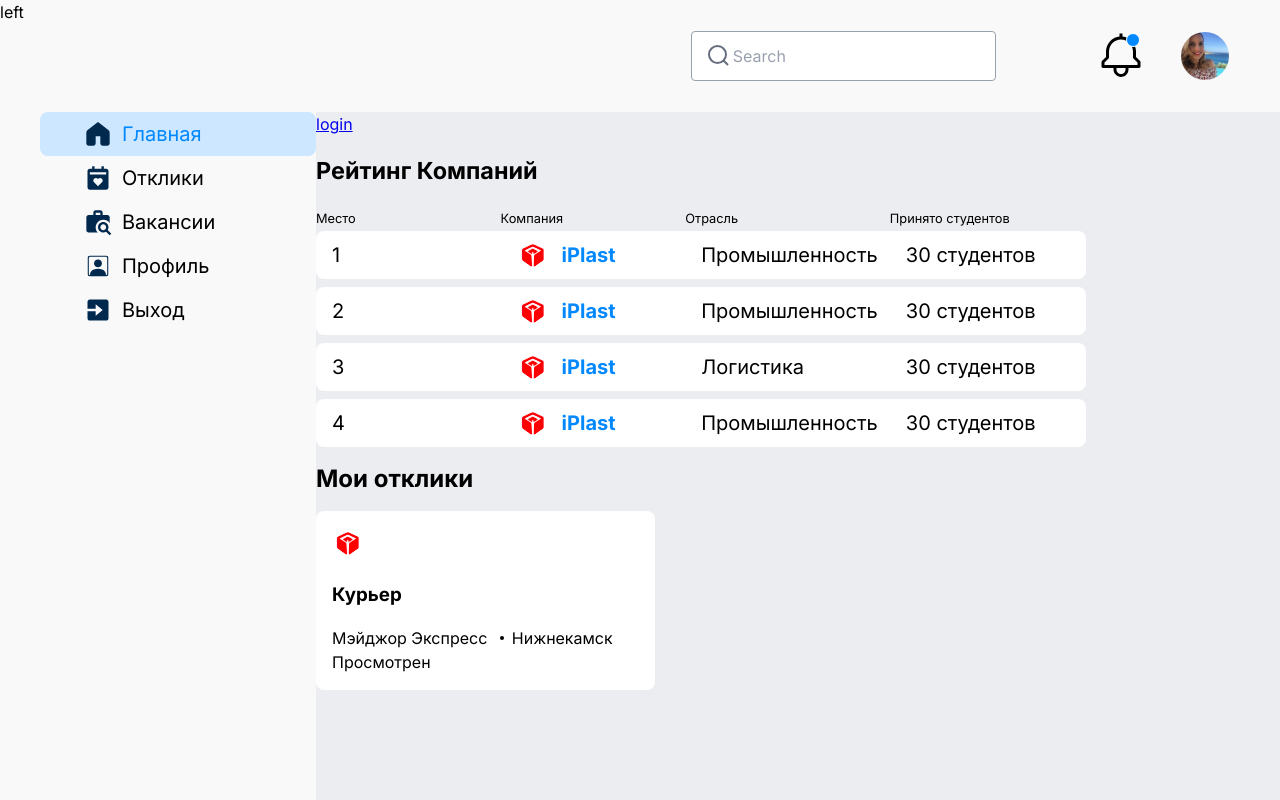
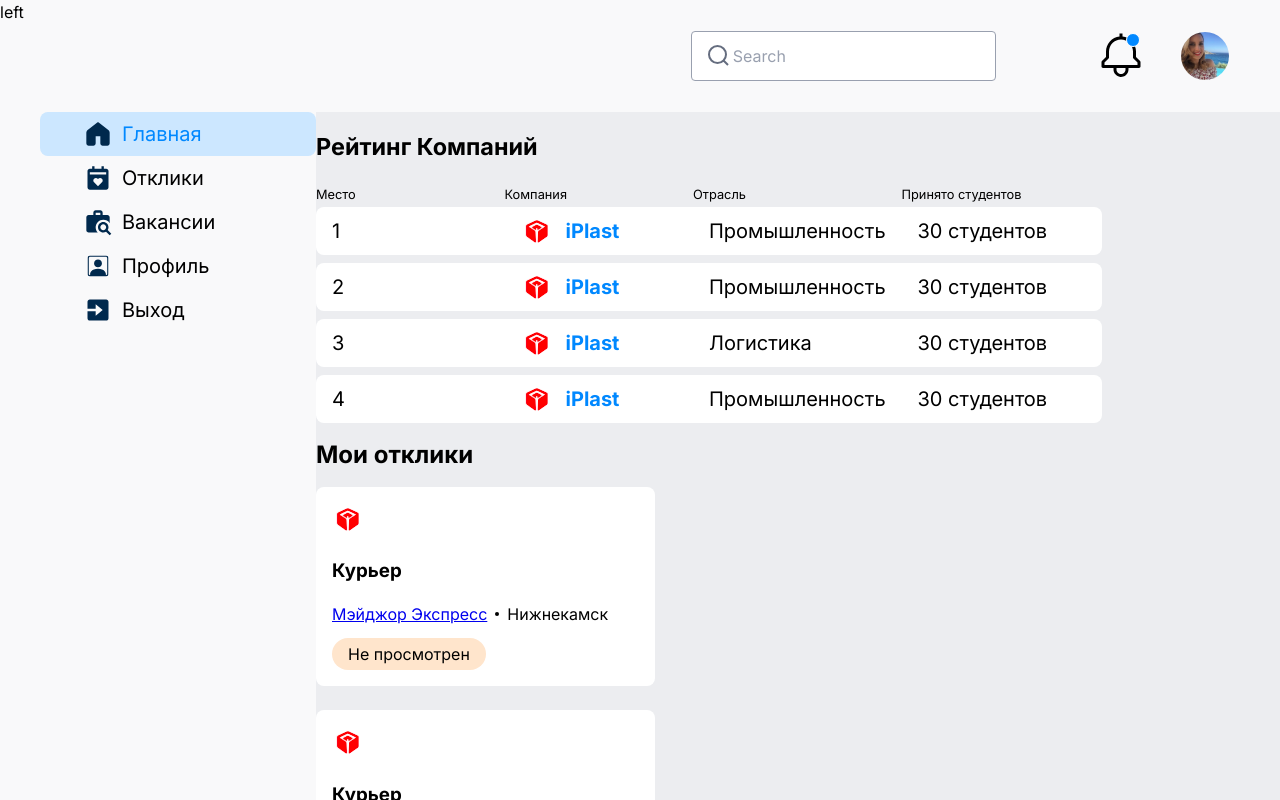
Before and after one commit to rLukoyanov/pp, a React (Create React App) app: page / in a window 1280 px wide. Built offline with nearby package versions, Linux system fonts and the light colour scheme.

Commit message:
feat(14): add response styles and props

```diff
--- a/src/App.scss
+++ b/src/App.scss
@@ -33,6 +33,11 @@
 $critical-60: #b34758;
 $critical-50: #e65c71;
 $critical-10: #ffccd4;
+
+$warning-80: #66411f;
+$warning-60: #99622e;
+$warning-50: #cc823d;
+$warning-10: #ffe5cc;
 
 // *success
 $success-80: #26802a;
--- a/src/components/Responses/Component.tsx
+++ b/src/components/Responses/Component.tsx
@@ -1,4 +1,4 @@
-import companyLogoSVG from '../../assets/image1.svg';
+import { Response } from './Response';
 
 import styles from './styles.module.scss';
 
@@ -6,24 +6,9 @@
   return (
     <div className={styles.responses}>
       <h2>Мои отклики</h2>
-      <div className={styles.response}>
-        <img src={companyLogoSVG} />
-        <h3>Курьер</h3>
-        <div className={styles.info}>
-          <span>Мэйджор Экспресс</span>{' '}
-          <svg
-            width="4"
-            height="4"
-            viewBox="0 0 4 4"
-            fill="none"
-            xmlns="http://www.w3.org/2000/svg"
-          >
-            <circle cx="2" cy="2" r="2" fill="black" />
-          </svg>
-          <span className={styles.place}>Нижнекамск</span>
-        </div>
-        <div className={styles.status}>Просмотрен</div>
-      </div>
+      <Response statusText="Не просмотрен" status="waiting" />
+      <Response statusText="Приглашение" status="invite" />
+      <Response statusText="Просмотрен" status="checked" />
     </div>
   );
 }
--- /dev/null
+++ b/src/components/Responses/Response/Component.tsx
@@ -0,0 +1,45 @@
+import { Link } from 'react-router-dom';
+import cn from 'classnames';
+
+import companyLogoSVG from '../../../assets/image1.svg';
+
+import styles from './styles.module.scss';
+
+type ResponseProps = {
+  status: string;
+  statusText: string;
+};
+
+export function Response({
+  status = 'waiting',
+  statusText = 'Просмотрен',
+}: ResponseProps) {
+  const classNames = cn(styles.status, {
+    [styles.invite]: status === 'invite',
+    [styles.waiting]: status === 'waiting',
+    [styles.checked]: status === 'checked',
+  });
+
+  return (
+    <div className={styles.response}>
+      <img src={companyLogoSVG} />
+      <h3>Курьер</h3>
+      <div className={styles.info}>
+        <span>
+          <Link to="/"> Мэйджор Экспресс</Link>
+        </span>
+        <svg
+          width="4"
+          height="4"
+          viewBox="0 0 4 4"
+          fill="none"
+          xmlns="http://www.w3.org/2000/svg"
+        >
+          <circle cx="2" cy="2" r="2" fill="black" />
+        </svg>
+        <span className={styles.place}>Нижнекамск</span>
+      </div>
+      <div className={classNames}>{statusText}</div>
+    </div>
+  );
+}
--- /dev/null
+++ b/src/components/Responses/Response/index.ts
@@ -0,0 +1 @@
+export * from './Component';
--- /dev/null
+++ b/src/components/Responses/Response/styles.module.scss
@@ -0,0 +1,37 @@
+@import '../../../App';
+
+.response {
+  background: $white;
+  border-radius: 8px;
+  max-width: 307px;
+  padding: 16px;
+  margin-bottom: 24px;
+}
+
+.info {
+  position: relative;
+  svg {
+    margin-left: 8px;
+    margin-right: 8px;
+    margin-bottom: 4px;
+  }
+}
+
+.status {
+  margin-top: 12px;
+  border-radius: 100px;
+  padding: 4px 16px;
+  display: inline-block;
+}
+
+.invite {
+  background-color: $success-10;
+}
+
+.waiting {
+  background-color: $warning-10;
+}
+
+.checked {
+  background-color: $info-10;
+}
--- /dev/null
+++ b/src/routes/MainPage.module.scss
@@ -0,0 +1,5 @@
+.mainPage {
+  height: calc(100vh - 112px);
+  overflow-y: scroll;
+  width: 100%;
+}
--- a/src/routes/MainPage.tsx
+++ b/src/routes/MainPage.tsx
@@ -2,10 +2,11 @@
 import { CompanyRating } from '../components/CopmanyRating';
 import { Responses } from '../components/Responses';
 
+import styles from './MainPage.module.scss';
+
 export default function MainPage() {
   return (
-    <div>
-      <Link to="/login">login</Link>
+    <div className={styles.mainPage}>
       <CompanyRating />
       <Responses />
     </div>
```
Also changed, not shown: 1 other file (tests, documents, lock files or other folders).
